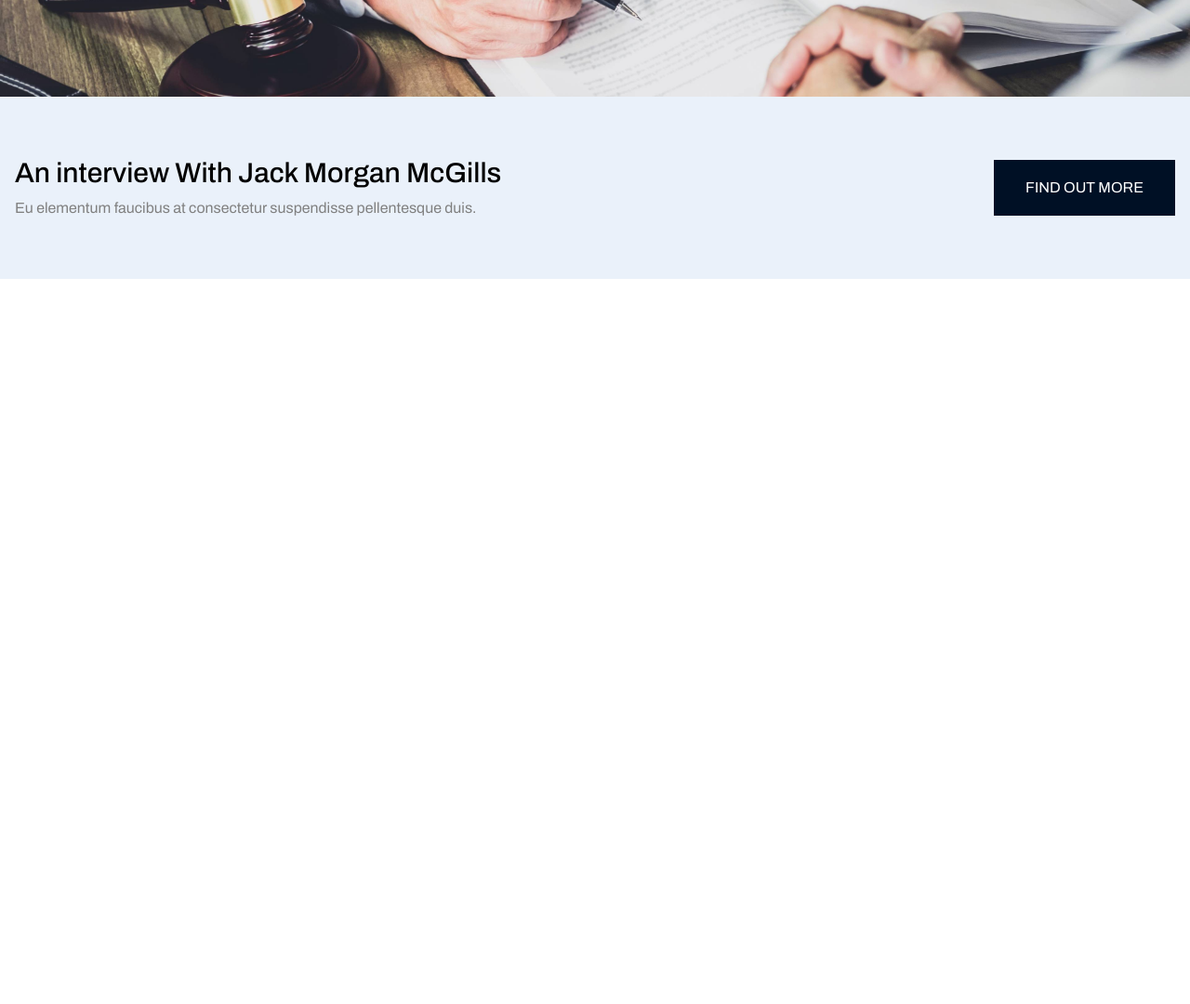
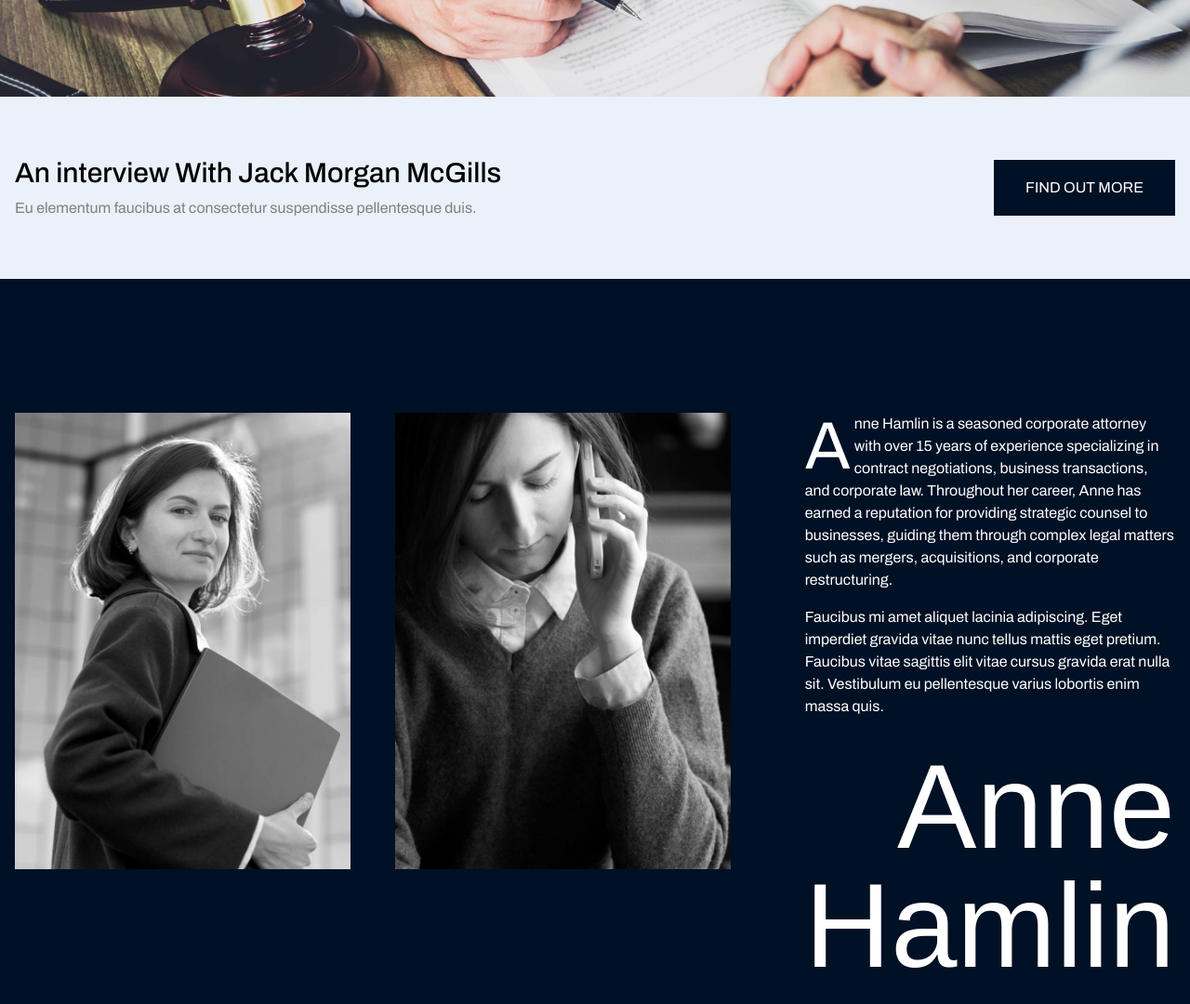
Before and after one commit to shakib-mia/veritas, a website built with Vite: page index.html in a window 1280 px wide. Shown: the part 2889-3969 px from the top of the page at 93% size. Before the commit the page ends 3189 px from the top, so only its background shows below. Built offline with nearby package versions, Linux system fonts and the light colour scheme; some packages are replaced by stand-ins of ours; a web font is replaced by a local one.

Commit message:
till about section done

```diff
--- a/index.html
+++ b/index.html
@@ -538,6 +538,63 @@
       </div>
     </section>
 
+    <!-- ====================  About Section  ===================== -->
+    <section class="bg-blue text-white py-36">
+      <div class="container">
+        <div class="flex gap-10 xl:gap-20 flex-wrap xl:flex-nowrap">
+          <div class="xl:w-8/12">
+            <div class="grid grid-cols-2 gap-6 xl:gap-12">
+              <img
+                src="./assets/images/about-image-1.jpg"
+                alt="about-image-1"
+                data-aos="fade-up"
+                data-aos-duration="1000"
+              />
+              <img
+                src="./assets/images/about-image-2.jpg"
+                alt="about-image-2"
+                data-aos="fade-up"
+                data-aos-duration="1000"
+                data-aos-delay="500"
+              />
+            </div>
+          </div>
+          <div class="xl:w-4/12">
+            <p data-aos="fade-left" data-aos-duration="1000">
+              <span class="float-left text-7xl pr-1">A</span>nne Hamlin is a
+              seasoned corporate attorney with over 15 years of experience
+              specializing in contract negotiations, business transactions, and
+              corporate law. Throughout her career, Anne has earned a reputation
+              for providing strategic counsel to businesses, guiding them
+              through complex legal matters such as mergers, acquisitions, and
+              corporate restructuring.
+            </p>
+
+            <p
+              class="mt-4 mb-8"
+              data-aos="fade-left"
+              data-aos-duration="1000"
+              data-aos-delay="100"
+            >
+              Faucibus mi amet aliquet lacinia adipiscing. Eget imperdiet
+              gravida vitae nunc tellus mattis eget pretium. Faucibus vitae
+              sagittis elit vitae cursus gravida erat nulla sit. Vestibulum eu
+              pellentesque varius lobortis enim massa quis.
+            </p>
+
+            <p
+              class="signature text-9xl text-right opacity-20"
+              data-aos="fade-in"
+              data-aos-duration="1000"
+              data-aos-delay="1000"
+            >
+              Anne Hamlin
+            </p>
+          </div>
+        </div>
+      </div>
+    </section>
+
     <script src="./heritage-line-animation.js"></script>
     <script src="https://unpkg.com/aos@2.3.1/dist/aos.js"></script>
     <script
```
Also changed, not shown: assets/images/about-image-1.jpg (added), assets/images/about-image-2.jpg (added).
